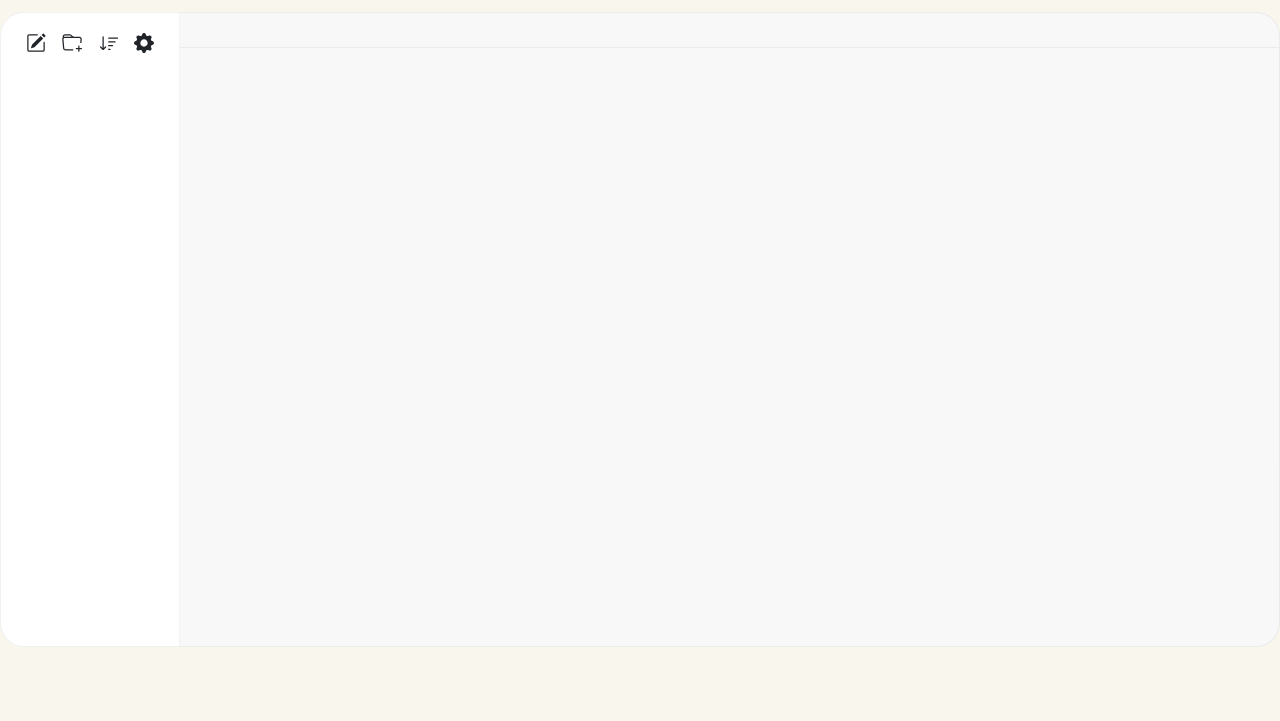
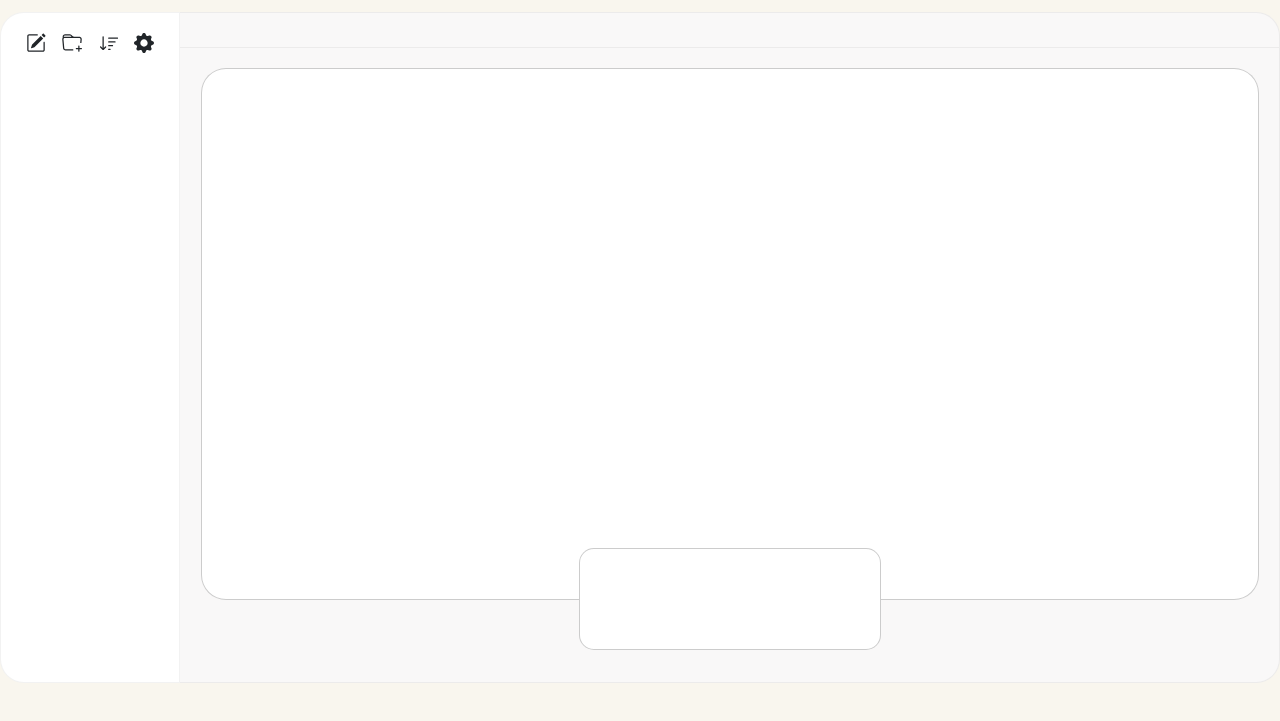
Before and after one commit to andredavies1/simpledask, a plain HTML site: page index.html in a window 1280 px wide. Shown: the part 45-766 px from the top of the page. Drawn offline with Linux system fonts and the light colour scheme.

Commit message:
added layout to do section of the app

```diff
--- a/index.html
+++ b/index.html
@@ -36,11 +36,21 @@
         </section>
 
         <section class="main-dashboard">
+            <div class="tabs-container">
+                <ul id="tabs-navabar">
+                    <!--Adds New task tab to nav bar-->
+                </ul>
+            </div>
             <section class="dash-tabs-container">
-                <div class="tabs-container">
-                    <ul id="tabs-navabar">
-                        <!--Adds New task tab to nav bar-->
-                    </ul>
+                <div class="to-do-container">
+                    <div>
+                        <!--Adds New task container-->
+                    </div>
+                </div>
+                <div class="to-do-input">
+                    <div>
+                        <!--Where user inputs new to-do item-->
+                    </div>
                 </div>
             </section>
 
--- a/script.js
+++ b/script.js
@@ -58,7 +58,7 @@ folderIcon.addEventListener("click", function(){
     newFolder.type = "text"
     newFolder.name = "new-folder"
     newFolder.id = "new-folder"
-    newFolder.placeholder = "hello World"
+    newFolder.placeholder = "Untitled Folder"
 
     folderCreate.appendChild(newFolder) // Appending new created input to folder div
 })
--- a/style.css
+++ b/style.css
@@ -47,7 +47,7 @@ main{
 
 
 .menu-bar-container{
-    height: 633px;
+    height: 669px;
     border: 1px solid var(--minimalist, rgba(0, 0, 0, 0.05));
 
 }
@@ -100,12 +100,40 @@ ul{
 .dash-board-container{
     display: flex;
     width: 1099px;
-    height: 598px;
+    height: 634px;
     background-color: #F9F8F8;
     border-bottom: 1px solid var(--minimalist, rgba(0, 0, 0, 0.05));;
     border-right: 1px solid var(--minimalist, rgba(0, 0, 0, 0.05));;
     border-bottom-right-radius: 24px;
 
+}
+
+.dash-tabs-container{
+    display: flex;
+    justify-content: center;
+    position: relative;
+}
+
+.to-do-container{
+    margin-top: 20px;
+    display: flex;
+    position: absolute;
+    width: 1056px;
+    height: 530px;
+    border-radius: 25px;
+    border: 1px solid rgba(0, 0, 0, 0.20);
+    background: #FFF;
+}
+
+.to-do-input{
+    display: flex;
+    margin-top: 500px;
+    position: absolute;
+    width: 300px;
+    height: 100px;
+    border-radius: 15px;
+    border: 1px solid rgba(0, 0, 0, 0.20);
+    background: #FFF;
 }
 
 .main-dashboard{
```
